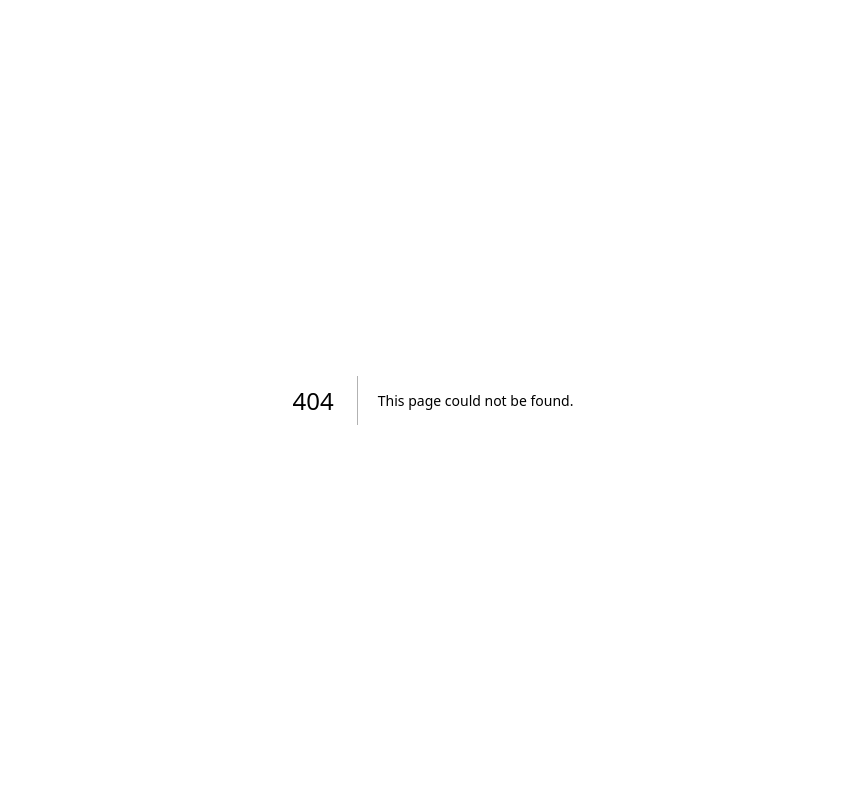
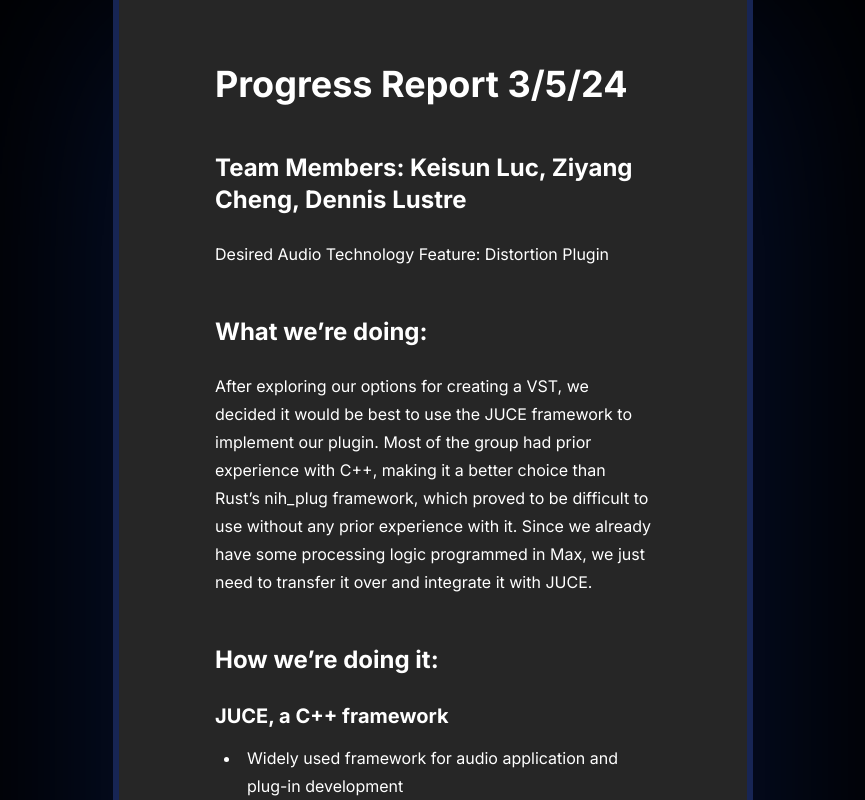
Before and after one commit to dlustre/camp-space, a Next.js app: page /progress-report in a window 1280 px wide. Before the commit this address had no page. Shown: the top 800 px of the page, without its empty margins (207-1072 px from the left). Built offline with nearby package versions, Linux system fonts and the light colour scheme.

Commit message:
add progress report page

```diff
--- a/src/app/page.tsx
+++ b/src/app/page.tsx
@@ -36,6 +36,13 @@ export default function Home() {
       description: 'Proposal for a Tape Saturator VST plugin.',
       link: generatePath('/proposal'),
       image: generatePath('/proposal.png'),
+      targetBlank: false,
+    },
+    {
+      title: 'Progress Report',
+      description: 'Progress report for the final project.',
+      link: generatePath('/progress-report'),
+      image: generatePath('/filter-patch.png'),
       targetBlank: false,
     }
   ]
--- /dev/null
+++ b/src/app/progress-report/layout.tsx
@@ -0,0 +1,11 @@
+import React from "react";
+
+export default function MdxLayout({ children }: { children: React.ReactNode }) {
+  return (
+    <div className="flex justify-center">
+      <div className="prose-invert prose-a:underline prose-a:text-sky-500 lg:prose-base w-1/2 bg-neutral-800 px-24 py-16 prose-headings:font-bold prose-ul:list-disc prose-ol:list-decimal shadow-[0px_20px_207px_10px_rgba(32,_91,_251,_0.2)] border-x-[6px] border-blue-950">
+        {children}
+      </div>
+    </div>
+  )
+}
--- /dev/null
+++ b/src/app/progress-report/page.mdx
@@ -0,0 +1,28 @@
+# Progress Report 3/5/24
+
+## Team Members: Keisun Luc, Ziyang Cheng, Dennis Lustre
+
+Desired Audio Technology Feature: Distortion Plugin
+
+## What we’re doing:
+After exploring our options for creating a VST, we decided it would be best to use the JUCE framework to implement our plugin. Most of the group had prior experience with C++, making it a better choice than Rust’s nih_plug framework, which proved to be difficult to use without any prior experience with it. Since we already have some processing logic programmed in Max, we just need to transfer it over and integrate it with JUCE.
+## How we’re doing it:
+### JUCE, a C++ framework
+- Widely used framework for audio application and plug-in development
+### Visual Studio Code, GitHub
+- Allows us to work remotely and stay up to date with code updates
+## What we’ve accomplished:
+- Created low and high pass filter by using Biquad project, allowing to select a certain frequency range to saturate/distort.
+![Filter Patch](/filter-patch.png)
+
+- Created a GitHub repository for storing our code
+
+## What remains to accomplish:
+- Migrate filter logic to JUCE
+- Create distortion logic in JUCE
+- User interface for the VST with JUCE
+- Combining filters to the distortion.
+- Compare our product to other distortion plugins (Fruity Blood Overdrive)
+
+## Notes
+Most of our project time has been spent trying to work with Rust's nih_plug and Max's jsui object, both of which we decided not to move forward with. Despite being a little behind, we should be able to get our VST accomplished now that we've settled on how to do so.
```
Also changed, not shown: public/filter-patch.png (added).
